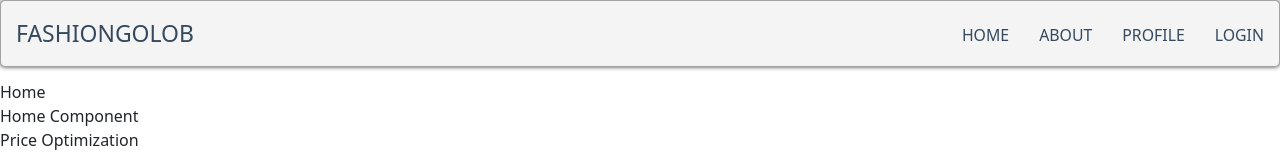
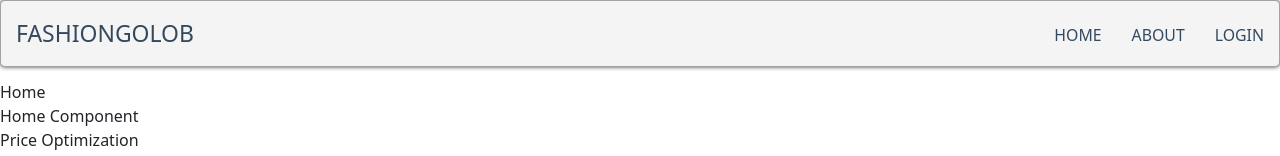
Before and after one commit to y3-s1/sales-optimization-fashion-retail, a React (Create React App) app in the folder frontend/: page / in a window 1280 px wide. Shown: the top 156 px of the page. Built offline with nearby package versions, Linux system fonts and the light colour scheme.

Commit message:
customer navigation bar update

```diff
--- a/frontend/src/components/common/CusNavBar.jsx
+++ b/frontend/src/components/common/CusNavBar.jsx
@@ -1,8 +1,12 @@
-import React from 'react';
+import React, { useContext } from 'react';
 import { NavLink } from 'react-router-dom';
 import './cusNav.css'; // Assuming you're importing your CSS file
+import { AuthContext } from '../../context/AuthContext';
 
 function CusNavBar() {
+
+  const { user } = useContext(AuthContext);
+
   return (
     <>
       <header className="cusNav-header">
@@ -20,16 +24,21 @@ function CusNavBar() {
               About
             </NavLink>
           </li>
+          {user ? (
+            // If user is logged in, show the Profile link
             <li>
               <NavLink to="/customer/profile" activeClassName="cusNav-active">
                 Profile
               </NavLink>
             </li>
+          ) : (
+            // If user is not logged in, show the Login link
             <li>
               <NavLink to="/customer/login" activeClassName="cusNav-active">
                 Login
               </NavLink>
             </li>
+          )}
         </ul>
       </header>
     </>
```
Lines whose indentation alone changed are shown as unchanged.
